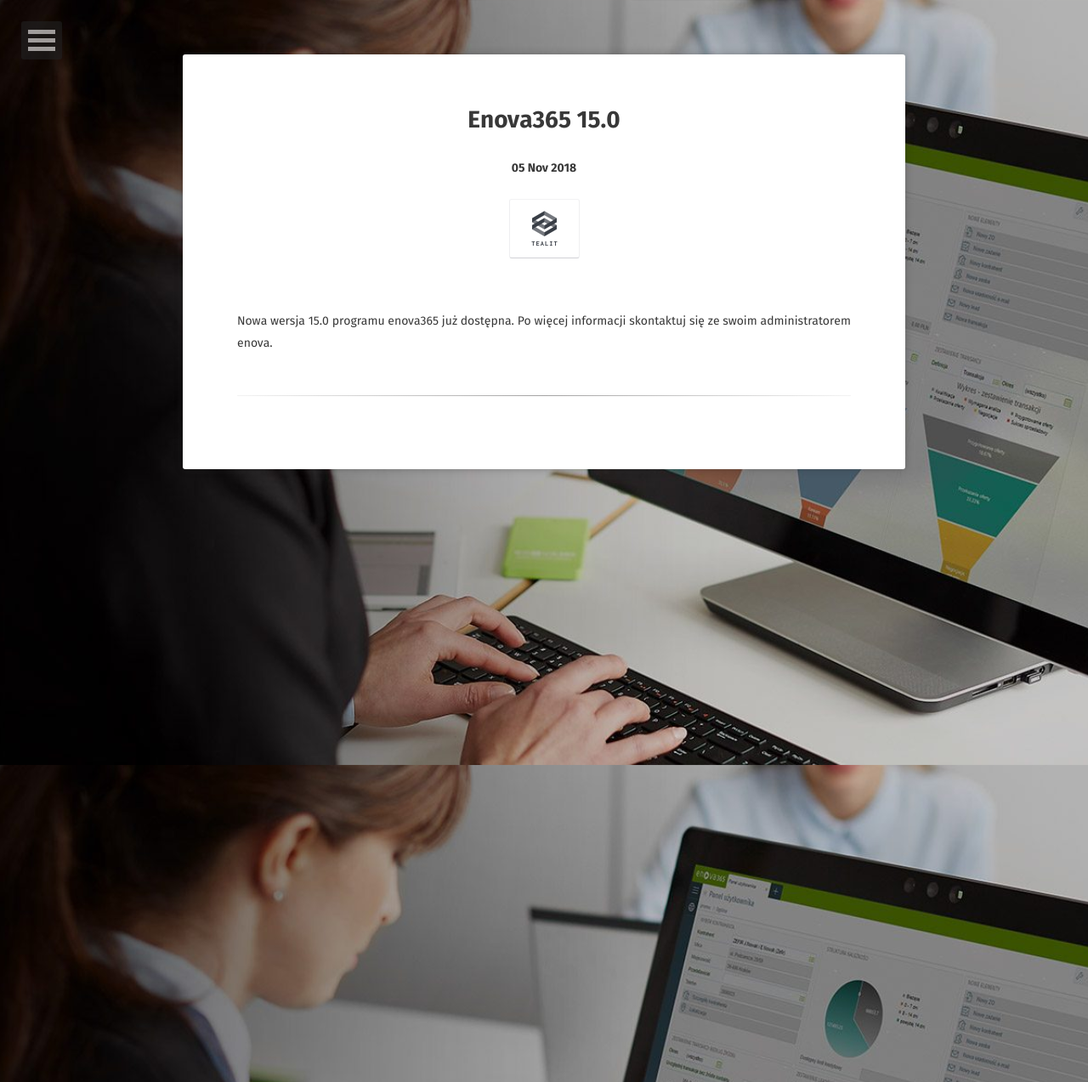
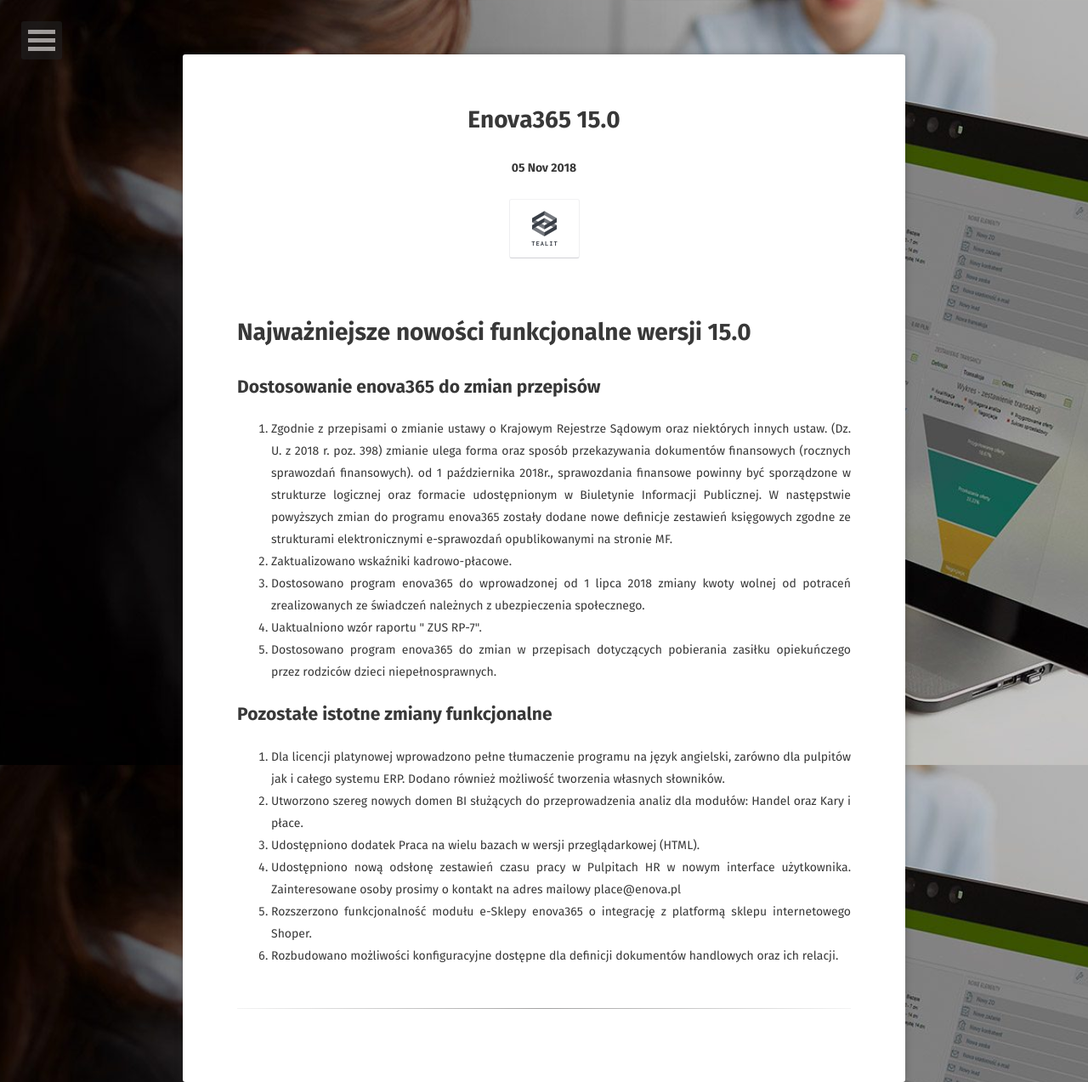
Before and after one commit to Avyse/avyse.github.io, a Jekyll site: the page built from _posts/2018-11-05-enova365 15.0.md, in a window 1280 px wide. Shown: the whole page at 85% size. Built offline with Jekyll 4.4.1, drawn with Linux system fonts in a browser that asks for light colours; some web fonts are replaced.

```diff
--- a/_posts/2018-11-05-enova365 15.0.md
+++ b/_posts/2018-11-05-enova365 15.0.md
@@ -4,4 +4,23 @@ title: Enova365 15.0
 excerpt: "Informacje o enova 15.0"
 comments: false
 ---
-Nowa wersja 15.0 programu enova365 już dostępna. Po więcej informacji skontaktuj się ze swoim administratorem enova.
+<h1> Najważniejsze nowości funkcjonalne wersji 15.0</h1>
+
+## Dostosowanie enova365 do zmian przepisów
+<ol>
+  <li>Zgodnie z przepisami o zmianie ustawy o Krajowym Rejestrze Sądowym oraz niektórych innych ustaw. (Dz. U. z 2018 r. poz. 398) zmianie ulega forma oraz sposób przekazywania dokumentów finansowych (rocznych sprawozdań finansowych). od 1 października 2018r., sprawozdania finansowe powinny być sporządzone w strukturze logicznej oraz formacie udostępnionym w Biuletynie Informacji Publicznej. W następstwie powyższych zmian do programu enova365 zostały dodane nowe definicje zestawień księgowych zgodne ze strukturami elektronicznymi e-sprawozdań opublikowanymi na stronie MF.</li>
+  <li>Zaktualizowano wskaźniki kadrowo-płacowe.</li>
+  <li>Dostosowano program enova365 do wprowadzonej od 1 lipca 2018 zmiany kwoty wolnej od potraceń zrealizowanych ze świadczeń należnych z ubezpieczenia społecznego.</li>
+  <li>Uaktualniono wzór raportu " ZUS RP-7".</li>
+  <li>Dostosowano program enova365 do zmian w przepisach dotyczących pobierania zasiłku opiekuńczego przez rodziców dzieci niepełnosprawnych.</li>
+</ol>
+
+## Pozostałe istotne zmiany funkcjonalne
+<ol>
+  <li>Dla licencji platynowej wprowadzono pełne tłumaczenie programu na język angielski, zarówno dla pulpitów jak i całego systemu ERP. Dodano również możliwość tworzenia własnych słowników.</li>
+  <li>Utworzono szereg nowych domen BI służących do przeprowadzenia analiz dla modułów: Handel oraz Kary i płace.</li>
+  <li>Udostępniono dodatek Praca na wielu bazach w wersji przeglądarkowej (HTML).</li>
+  <li>Udostępniono nową odsłonę zestawień czasu pracy w Pulpitach HR w nowym interface użytkownika. Zainteresowane osoby prosimy o kontakt na adres mailowy place@enova.pl</li>
+  <li>Rozszerzono funkcjonalność modułu e-Sklepy enova365 o integrację z platformą sklepu internetowego Shoper.</li>
+  <li>Rozbudowano możliwości konfiguracyjne dostępne dla definicji dokumentów handlowych oraz ich relacji.</li>
+</ol>
```
Also changed, not shown: _layouts/home.html (+11 -0 lines).
